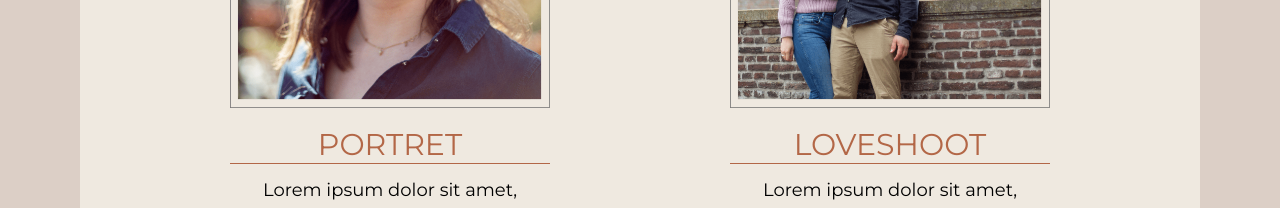
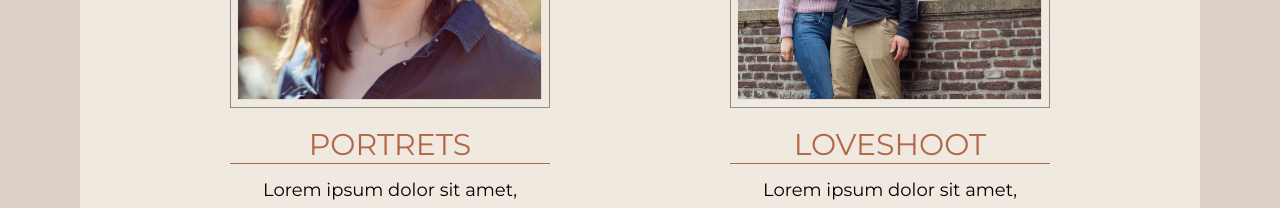
Before and after one commit to Sneruall/fotos-van-emily, a Next.js app: page / in a window 1280 px wide. Shown: the part 2180-2388 px from the top of the page. Built offline with nearby package versions, Linux system fonts and the light colour scheme.

Commit message:
Update diensten.js
run build

```diff
--- a/components/sections/diensten.js
+++ b/components/sections/diensten.js
@@ -13,7 +13,7 @@ export default function Diensten() {
 
         <div className="grid grid-rows-1 md:grid-cols-2 md:gap-10 2xl:grid-cols-4 justify-items-center mx-10 text-center">
           <Dienst
-            title={"Portret"}
+            title={"Portrets"}
             description={
               "Lorem ipsum dolor sit amet, consetetur sadipscing elitr, sed diam nonumy eirmod tempor invidunt ut labore et dolore magna aliquyam erat, sed diam voluptua. At vero."
             }
```
